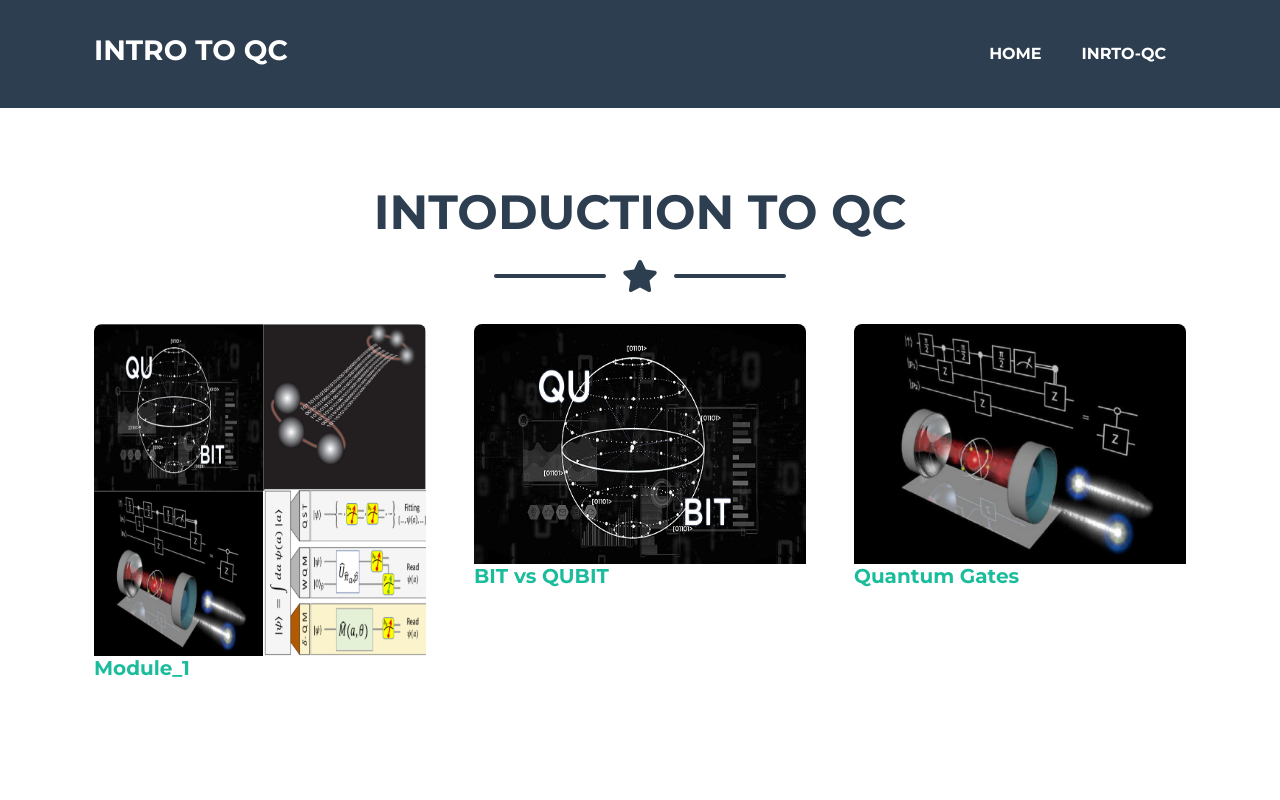
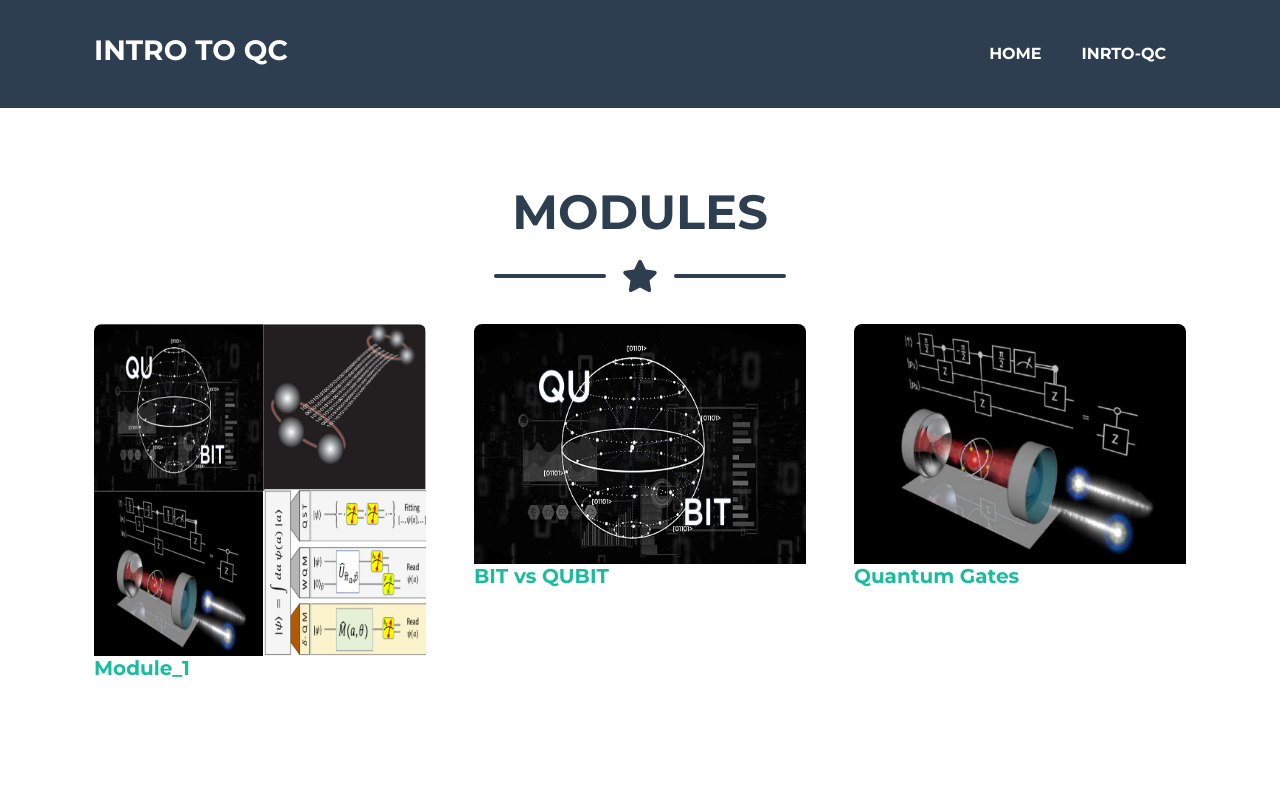
Before and after one commit to AvidQuantum/avidquantum.github.io, a plain HTML site: page defaultsite/introToQC.html in a window 1280 px wide. Shown: the top 800 px of the page. Drawn offline with nearby package versions, Linux system fonts and the light colour scheme.

Commit message:
new_today_m16

```diff
--- a/defaultsite/introToQC.html
+++ b/defaultsite/introToQC.html
@@ -38,7 +38,7 @@
         <section class="page-section portfolio" id="portfolio">
             <div class="container">
                 <!-- Portfolio Section Heading-->
-                <h3 class="page-section-heading text-center text-uppercase text-secondary mb-0">Intoduction to QC</h3>
+                <h3 class="page-section-heading text-center text-uppercase text-secondary mb-0">Modules</h3>
                 <!-- Icon Divider-->
                 <div class="divider-custom">
                     <div class="divider-custom-line"></div>
```
